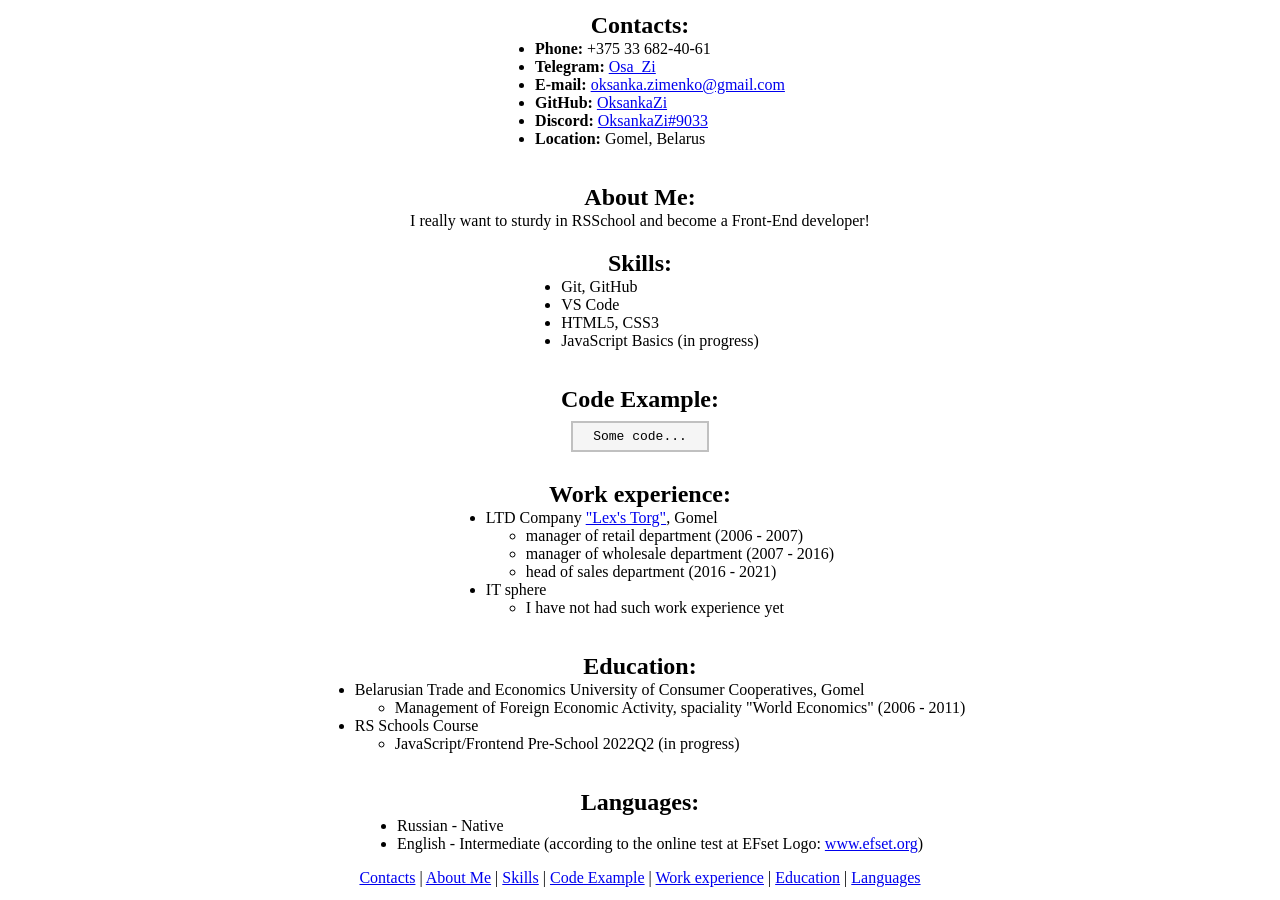
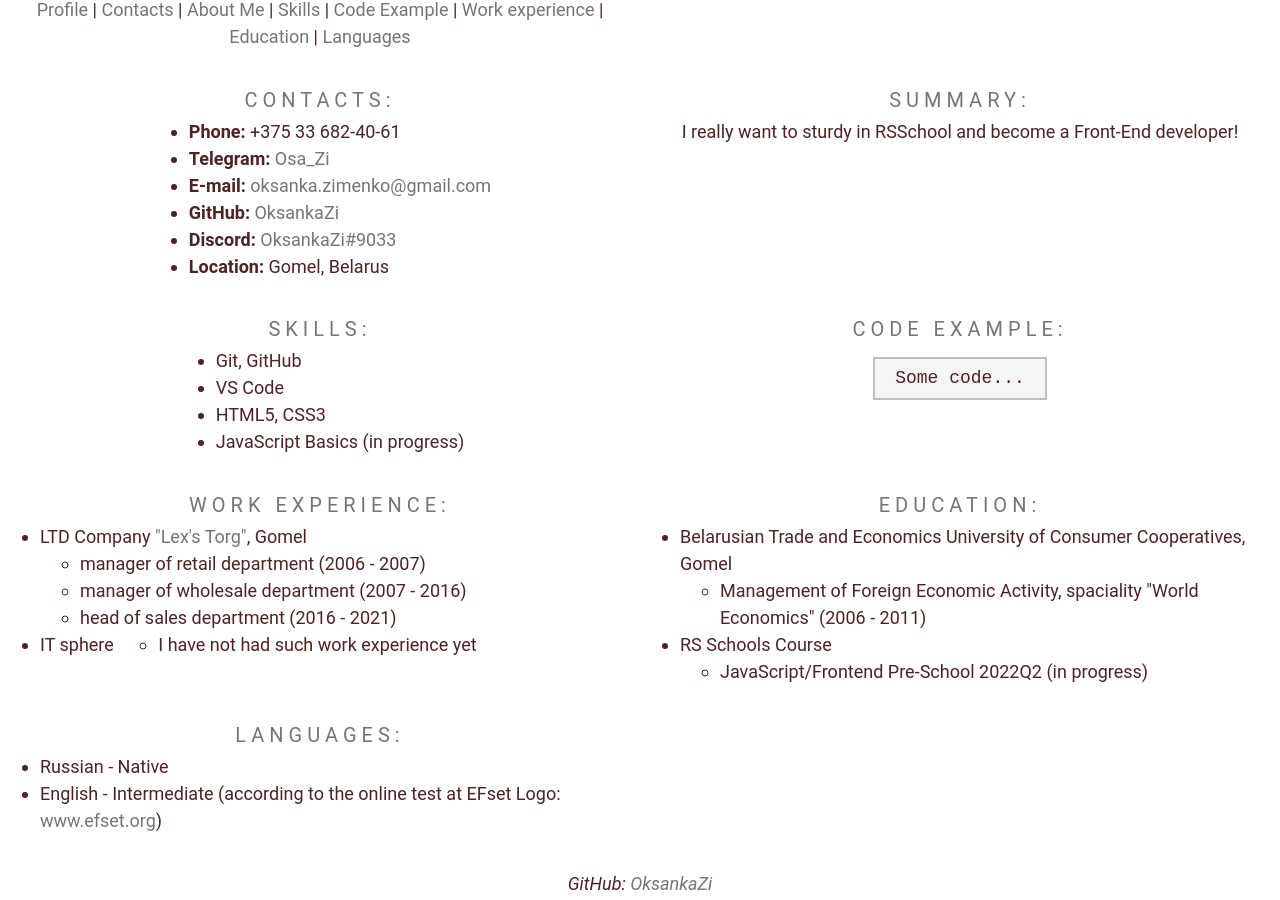
Before and after one commit to OksankaZi/old-PREschool, a plain HTML site: page index.html in a window 1280 px wide. Shown: the part 212-1112 px from the top of the page. Drawn offline with Linux system fonts and the light colour scheme.

Commit message:
feat: completely modify the changes CV#3

```diff
--- a/index.html
+++ b/index.html
@@ -5,33 +5,50 @@
   <meta charset="UTF-8">
   <title>cv</title>
   <link rel="stylesheet" href="style.css">
+  <link rel="icon" href="assets/favicon.ico" type="image/x-icon">
 </head>
 
+<body>
   <header>
-  <h1><i>Oksana Zimenko</i></h1>
-  <img src="assets\Avatar.png" alt="Аватарка" width="120px" height="120px">
+    <section class="section" id="my_profile">
+      <div class="container">
+        <h1 class="section-title" id="profile"><i>Oksana Zimenko</i></h1>
+        <img src="assets/Avatar.png" alt="Аватарка" width="120">
+        <p>
+          <nav-list><a href="#profile">Profile</a> | <a href="#contacts">Contacts</a> | <a href="#about_me">About Me</a>
+            | <a href="#skills">Skills</a> | <a href="#code">Code Example</a> | <a href="#work">Work experience</a> | <a
+              href="#education">Education</a> | <a href="#languages">Languages</a>
+          </nav-list>
+        </p>
+      </div>
+    </section>
   </header>
 
-<main>
-  <div id="contacts">
-    <h2>Contacts:</h2>
+  <main class="main-container">
+    <section class="section" id="my_contacts">
+      <div class="container">
+        <h2 class="section-title" id="contacts">Contacts:</h2>
         <ul>
-      <li><b>Phone:</b> +375 33 682-40-61</li>
-      <li><b>Telegram:</b> <a href="https://tlgg.ru/Osa_Zi">Osa_Zi</a></li>
-      <li><b>E-mail:</b> <a href="mailto:oksanka.zimenko@gmail.com">oksanka.zimenko@gmail.com</a></li>
-      <li><b>GitHub:</b> <a href="https://github.com/OksankaZi">OksankaZi</a></li>
-      <li><b>Discord:</b> <a href="https://discordapp.com/users/992731927368974427">OksankaZi#9033</a></li>
-      <li><b>Location:</b> Gomel, Belarus</li>
+          <li><span>Phone:</span> +375 33 682-40-61</li>
+          <li><span>Telegram:</span> <a href="https://tlgg.ru/Osa_Zi">Osa_Zi</a></li>
+          <li><span>E-mail:</span> <a href="mailto:oksanka.zimenko@gmail.com">oksanka.zimenko@gmail.com</a></li>
+          <li><span>GitHub:</span> <a href="https://github.com/OksankaZi">OksankaZi</a></li>
+          <li><span>Discord:</span> <a href="https://discordapp.com/users/992731927368974427">OksankaZi#9033</a></li>
+          <li><span>Location:</span> Gomel, Belarus</li>
         </ul>
       </div>
+    </section>
 
-  <div id="about_me">
-    <h2>About Me:</h2>
+    <section class="section" id="my_summary">
+      <div class="container">
+        <h2 class="section-title" id="summary">Summary:</h2>
         <p>I really want to sturdy in RSSchool аnd become a Front-End developer!</p>
       </div>
+    </section>
 
-  <div id="skills">
-    <h2>Skills:</h2>
+    <section class="section" id="my_skills">
+      <div class="container">
+        <h2 class="section-title" id="skills">Skills:</h2>
         <ul>
           <li>Git, GitHub</li>
           <li>VS Code</li>
@@ -39,67 +56,75 @@
           <li>JavaScript Basics (in progress)</li>
         </ul>
       </div>
+    </section>
 
-  <div id="code">
-    <h2>Code Example:</h2>
+    <section class="section" id="my_code">
+      <div class="container">
+        <h2 class="section-title" id="code">Code Example:</h2>
         <pre><code>Some code...</code></pre>
       </div>
+    </section>
 
-  <div id="work">
-    <h2>Work experience:</h2>
+    <section class="section" id="my_work">
+      <div class="container">
+        <h2 class="section-title" id="work">Work experience:</h2>
         <ul>
-      <li>LTD Company <a href="https://www.lexs.by/">"Lex's Torg"</a>, Gomel</li>
+          <li>LTD Company <a href="https://www.lexs.by/">"Lex's Torg"</a>, Gomel
             <ul>
               <li>manager of retail department (2006 - 2007)</li>
               <li>manager of wholesale department (2007 - 2016)</li>
               <li>head of sales department (2016 - 2021)</li>
             </ul>
-      <li>IT sphere</li>
+          </li>
+          <li>IT sphere
             <ul>
               <li>I have not had such work experience yet</li>
             </ul>
+          </li>
         </ul>
       </div>
+    </section>
 
-  <div id="education">
-    <h2>Education:</h2>
+    <section class="section" id="my_education">
+      <div class="container">
+        <h2 class="section-title" id="education">Education:</h2>
         <ul>
-      <li>Belarusian Trade and Economics University of Consumer Cooperatives, Gomel</li>
+          <li>Belarusian Trade and Economics University of Consumer Cooperatives, Gomel
             <ul>
               <li>Management of Foreign Economic Activity, spaciality "World Economics" (2006 - 2011)</li>
             </ul>
-      <li>RS Schools Course</li>
+          </li>
+          <li>RS Schools Course
             <ul>
               <li>JavaScript/Frontend Pre-School 2022Q2 (in progress)</li>
             </ul>
+          </li>
         </ul>
       </div>
+    </section>
 
-  <div id="languages">
-    <h2>Languages:</h2>
+    <section class="section" id="my_languages">
+      <div class="container">
+        <h2 class="section-title" id="languages">Languages:</h2>
         <ul>
           <li>Russian - Native</li>
           <li>English - Intermediate (according to the online test at EFset Logo: <a
               href="https://www.efset.org/quick-check/">www.efset.org</a>)</li>
         </ul>
       </div>
-
-  <div>
-    <nav><a href="#contacts">Contacts</a> | <a href="#about_me">About Me</a> | <a href="#skills">Skills</a> | <a
-        href="#code">Code Example</a> | <a href="#work">Work experience</a> | <a href="#education">Education</a> | <a
-        href="#languages">Languages</a>
-    </nav>
-  </div>
-
+    </section>
   </main>
 
   <footer>
+    <div class="container">
       <p>GitHub: <a href="https://github.com/OksankaZi">OksankaZi</a></p>
       <p><time datetime="2022">2022</time></p>
       <p>Бесплатный курс <a href="https://rs.school/js/">JavaScript/Front-end</a><br>(от сообщества The Rolling Scopes)
       </p>
       <br>
-  <img src="assets\logo.svg" alt="Логотип" width="260px">
+      <img src="assets/logo.svg" alt="Логотип" width="260">
+    </div>
   </footer>
+</body>
 
 </html>
--- a/style.css
+++ b/style.css
@@ -1,9 +1,70 @@
+* {
+  box-sizing: border-box;
+}
+
+body {
+  text-align: center;
+  min-height: 100vh;
+  margin: 0;
+  padding: 0;
+  display: flex;
+  flex-direction: column;
+  justify-content: space-between;
+  font-family: 'Roboto', sans-serif;
+  font-size: 18px;
+  font-weight: 400;
+  line-height: 1.5;
+  color: #4d2323;
+}
+
+.main-container {
+  display: flex;
+  flex-wrap: wrap;
+}
+
+.container {
+  max-width: 1440px;
+  margin: 0 auto;
+}
+
+.section {
+  width: 50%;
+}
+
+.section-title {
+  font-size: 20px;
+  font-weight: 400;
+  text-transform: uppercase;
+  letter-spacing: 5px;
+  color: #747674;
+}
+
+a:link {
+  text-decoration: none;
+  color: #747674;
+  transition: color 0.5s;
+}
+a:hover {
+  color: #d23974;
+  background: #f5f5f5;
+}
+
+html {
+  scroll-behavior: smooth;
+}
+
 header {
   text-align: center;
 }
 
-body {
-  text-align: center;
+.nav-list {
+  display: flex;
+  align-items: center;
+  line-height: 50px;
+}
+
+li span {
+  font-weight: bold;
 }
 
 ul {
```
Lines whose indentation alone changed are shown as unchanged.
